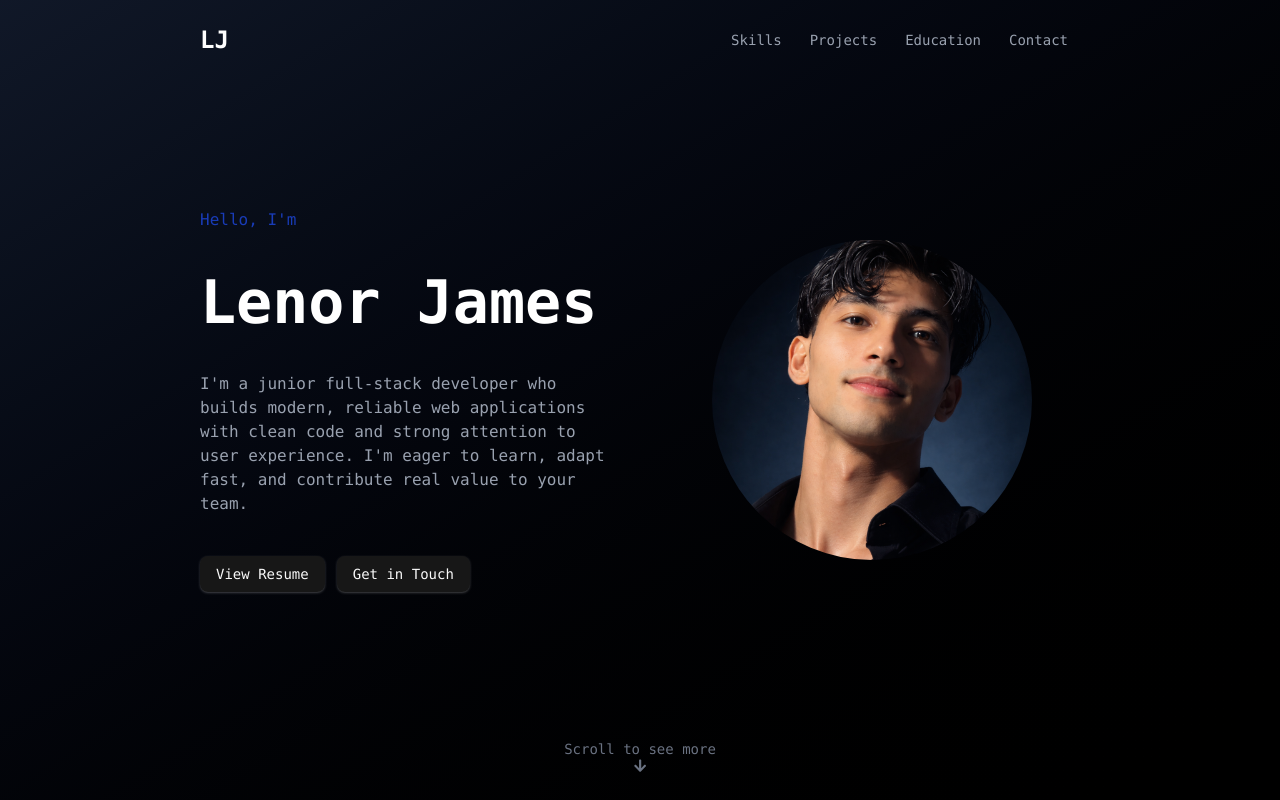
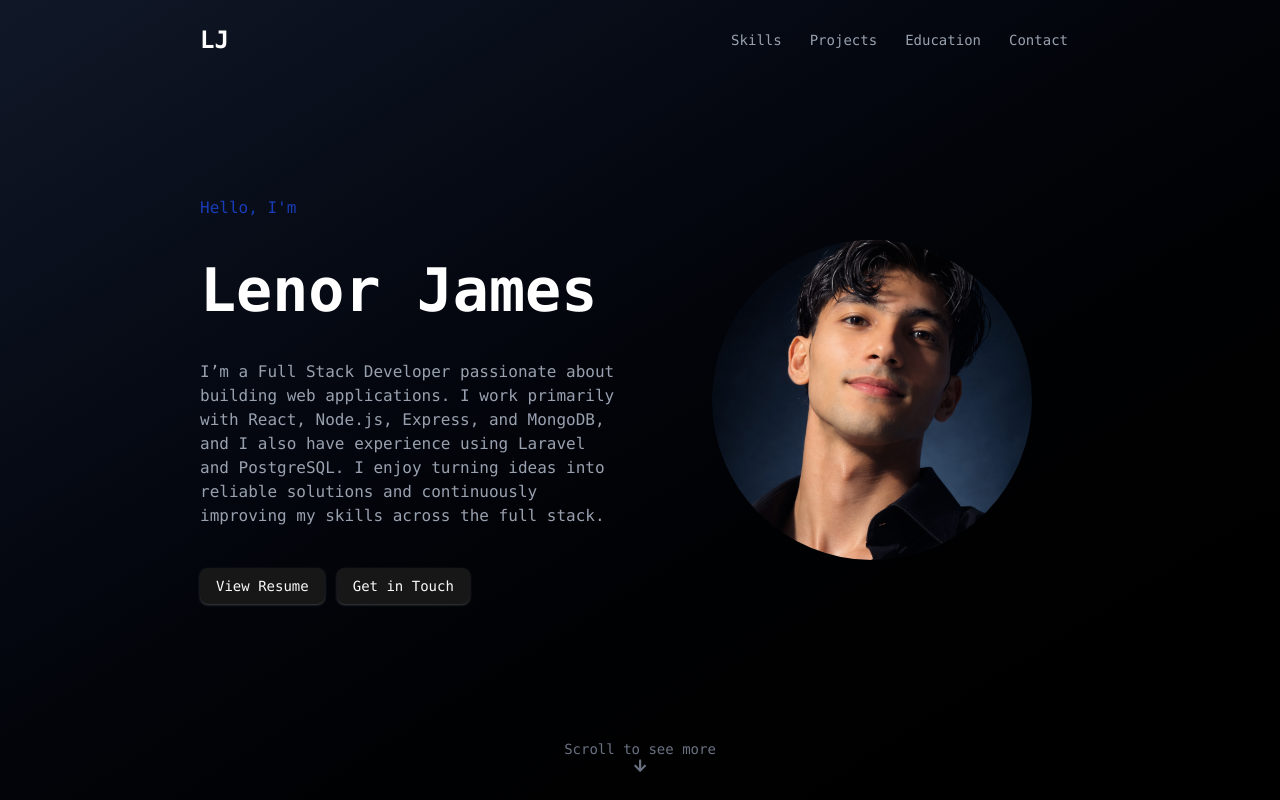
Before and after one commit to RenoaJamezu/JameroLenor, a React (Vite) app: page / in a window 1280 px wide. Shown: the top 800 px of the page. Built offline with nearby package versions, Linux system fonts and the light colour scheme; a web font is replaced by a local one.

Commit message:
fix: update Hero component description for clarity and professionalism

```diff
--- a/src/pages/dashboard/sections/Hero.tsx
+++ b/src/pages/dashboard/sections/Hero.tsx
@@ -17,7 +17,7 @@ export default function Hero() {
       <div className="space-y-6 md:space-y-10 text-center md:text-left">
         <p className="text-blue-800 font-medium text-sm md:text-base">Hello, I'm</p>
         <h1 className="text-white font-bold text-3xl md:text-6xl">Lenor James</h1>
-        <p className="text-gray-400 font-medium text-sm md:text-base">I'm a junior full-stack developer who builds modern, reliable web applications with clean code and strong attention to user experience. I'm eager to learn, adapt fast, and contribute real value to your team.</p>
+        <p className="text-gray-400 font-medium text-sm md:text-base">I’m a Full Stack Developer passionate about building web applications. I work primarily with React, Node.js, Express, and MongoDB, and I also have experience using Laravel and PostgreSQL. I enjoy turning ideas into reliable solutions and continuously improving my skills across the full stack.</p>
         <div className="flex gap-3 justify-center md:justify-start">
           <Button
             className="hover:bg-blue-800 shadow-sm shadow-white/20"
```
